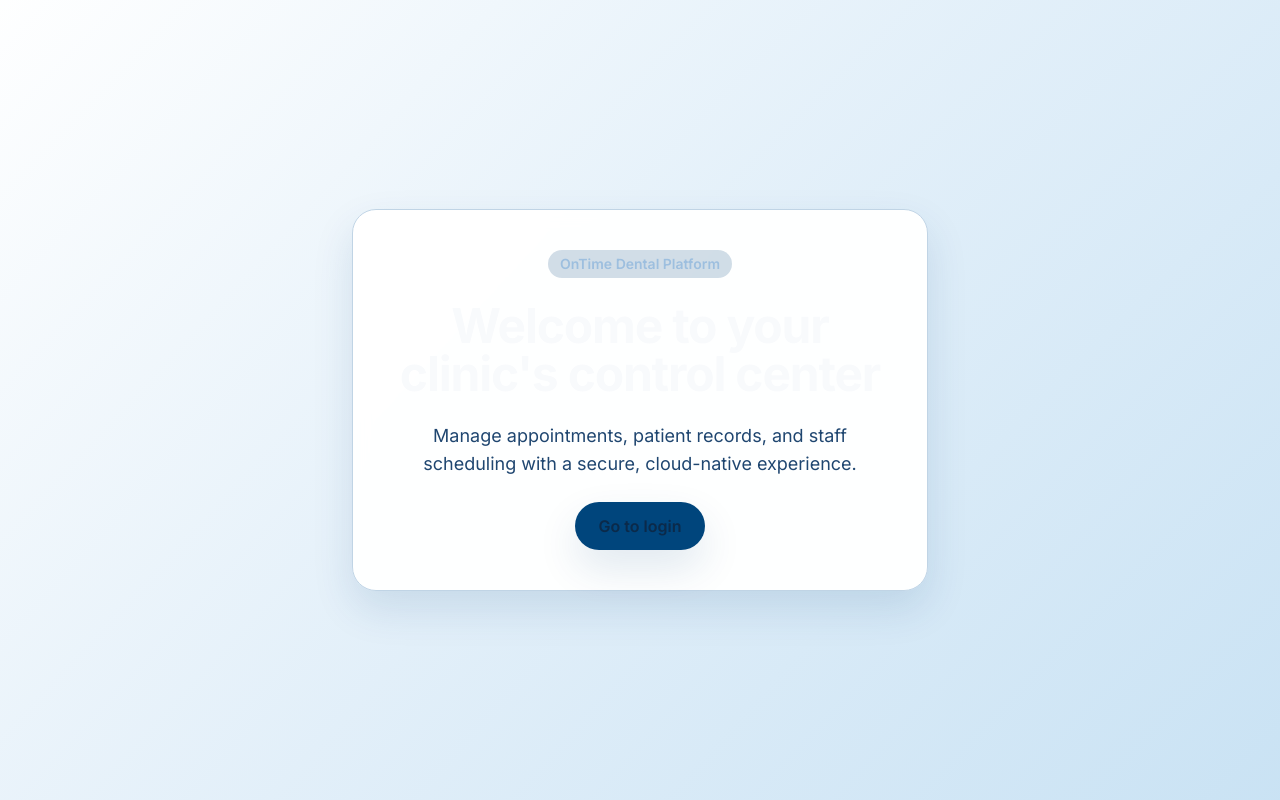
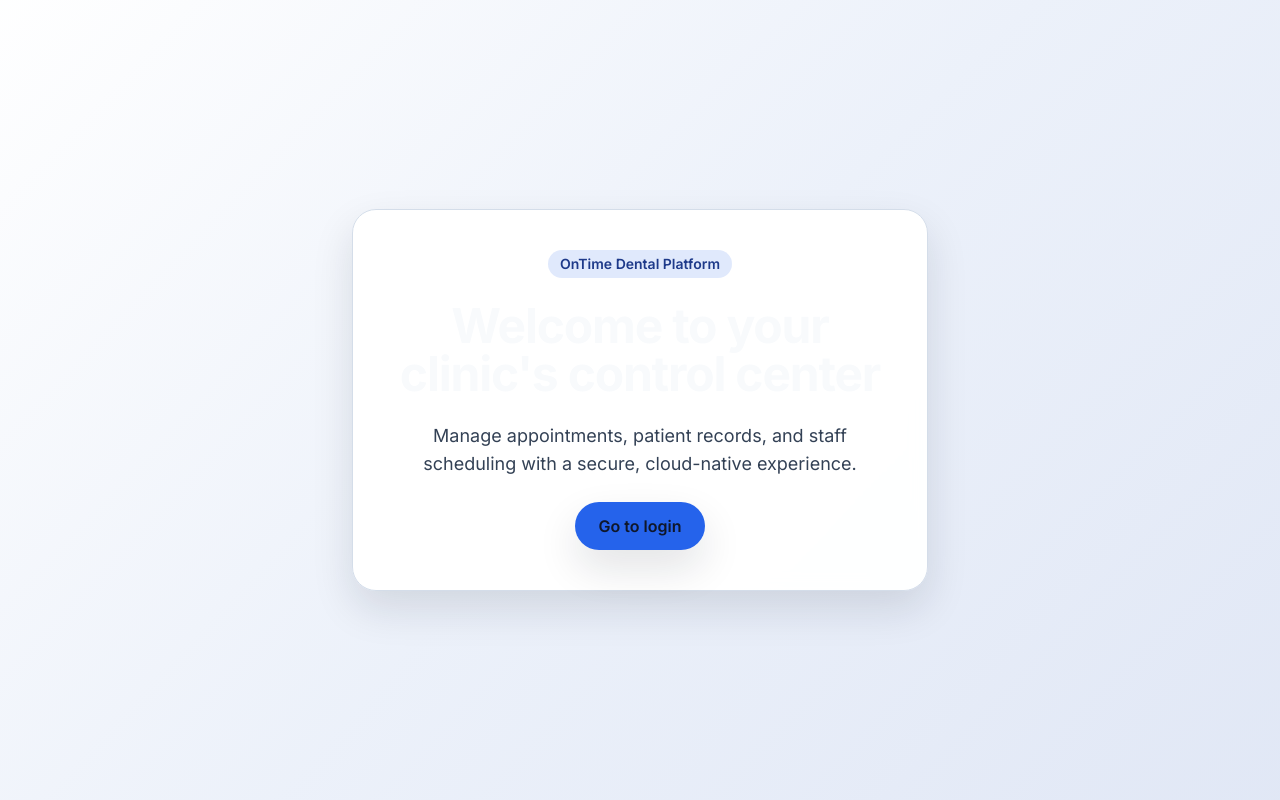
Before and after one commit to jghidalgo/ontime_dental, a Next.js app: page / in a window 1280 px wide. Built offline with nearby package versions, Linux system fonts and the light colour scheme.

Commit message:
Revert "Update brand colors for modern light and dark themes"

```diff
--- a/src/app/globals.css
+++ b/src/app/globals.css
@@ -7,176 +7,25 @@
 }
 
 body {
-  @apply bg-[#001323] text-[#e8f3fb] antialiased transition-colors duration-300 ease-out;
-  --dark-background: #001323;
-  --dark-surface: #001c36;
-  --dark-surface-soft: #022444;
-  --dark-surface-strong: #032d57;
-  --dark-border: rgba(0, 174, 239, 0.25);
-  --dark-border-strong: rgba(0, 174, 239, 0.4);
-  --dark-text: #e8f3fb;
-  --dark-text-muted: #8db7d3;
-  --brand-primary: #00457c;
-  --brand-secondary: #f36f21;
-  --brand-accent: #00aeef;
-  background-image: radial-gradient(circle at top, rgba(0, 174, 239, 0.18), rgba(0, 19, 35, 0.94));
-  color: var(--dark-text);
-  background-color: var(--dark-background);
-}
-
-body:not(.light) .bg-slate-950,
-body:not(.light) .bg-slate-950\/95,
-body:not(.light) .bg-slate-950\/90,
-body:not(.light) .bg-slate-950\/80 {
-  background-color: var(--dark-background) !important;
-}
-
-body:not(.light) .bg-slate-950\/70 {
-  background-color: rgba(0, 69, 124, 0.32) !important;
-}
-
-body:not(.light) .bg-slate-950\/60 {
-  background-color: rgba(0, 69, 124, 0.24) !important;
-}
-
-body:not(.light) .bg-slate-950\/40 {
-  background-color: rgba(0, 174, 239, 0.18) !important;
-}
-
-body:not(.light) .bg-slate-950\/30 {
-  background-color: rgba(0, 174, 239, 0.12) !important;
-}
-
-body:not(.light) .bg-slate-950\/20 {
-  background-color: rgba(0, 174, 239, 0.08) !important;
-}
-
-body:not(.light) .bg-slate-950\/10 {
-  background-color: rgba(0, 174, 239, 0.05) !important;
-}
-
-body:not(.light) .bg-slate-900,
-body:not(.light) .bg-slate-900\/95,
-body:not(.light) .bg-slate-900\/80,
-body:not(.light) .bg-slate-900\/70,
-body:not(.light) .bg-slate-900\/60 {
-  background-color: var(--dark-surface) !important;
-}
-
-body:not(.light) .bg-slate-900\/50,
-body:not(.light) .bg-slate-900\/40 {
-  background-color: rgba(0, 31, 57, 0.7) !important;
-}
-
-body:not(.light) .bg-slate-900\/30,
-body:not(.light) .bg-slate-900\/20,
-body:not(.light) .bg-slate-900\/10 {
-  background-color: rgba(0, 49, 86, 0.5) !important;
-}
-
-body:not(.light) .bg-slate-900\/5 {
-  background-color: rgba(0, 174, 239, 0.12) !important;
-}
-
-body:not(.light) .bg-slate-800,
-body:not(.light) .bg-slate-800\/60,
-body:not(.light) .bg-slate-800\/70 {
-  background-color: var(--dark-surface-soft) !important;
-}
-
-body:not(.light) .border-slate-900,
-body:not(.light) .border-slate-800,
-body:not(.light) .border-slate-700 {
-  border-color: var(--dark-border) !important;
-}
-
-body:not(.light) .border-slate-700\/70,
-body:not(.light) .border-slate-600,
-body:not(.light) .border-slate-500,
-body:not(.light) .border-white\/10,
-body:not(.light) .border-white\/5,
-body:not(.light) .border-white\/20 {
-  border-color: var(--dark-border-strong) !important;
-}
-
-body:not(.light) .text-white,
-body:not(.light) .text-slate-100,
-body:not(.light) .text-slate-200 {
-  color: var(--dark-text) !important;
-}
-
-body:not(.light) .text-slate-300 {
-  color: #bed4e6 !important;
-}
-
-body:not(.light) .text-slate-400,
-body:not(.light) .text-white\/80 {
-  color: var(--dark-text-muted) !important;
-}
-
-body:not(.light) .text-slate-500,
-body:not(.light) .text-slate-500\/80,
-body:not(.light) .text-white\/60 {
-  color: rgba(141, 183, 211, 0.8) !important;
-}
-
-body:not(.light) .text-slate-600,
-body:not(.light) .text-slate-700,
-body:not(.light) .text-white\/50 {
-  color: rgba(141, 183, 211, 0.65) !important;
-}
-
-body:not(.light) .bg-white\/5,
-body:not(.light) .bg-white\/10 {
-  background-color: rgba(0, 174, 239, 0.12) !important;
-}
-
-body:not(.light) .bg-white\/20,
-body:not(.light) .bg-white\/40 {
-  background-color: rgba(243, 111, 33, 0.16) !important;
-}
-
-body:not(.light) .bg-white\/\[0\.01\],
-body:not(.light) .bg-white\/\[0\.02\],
-body:not(.light) .bg-white\/\[0\.03\],
-body:not(.light) .bg-white\/\[0\.04\] {
-  background-color: var(--dark-surface-soft) !important;
-  border-color: var(--dark-border) !important;
-}
-
-body:not(.light) .bg-slate-500\/10,
-body:not(.light) .bg-slate-500\/15 {
-  background-color: rgba(0, 174, 239, 0.12) !important;
-}
-
-body:not(.light) .bg-slate-400\/30 {
-  background-color: rgba(0, 69, 124, 0.3) !important;
-}
-
-body:not(.light) .border-slate-400\/30,
-body:not(.light) .border-slate-400\/40 {
-  border-color: rgba(0, 174, 239, 0.35) !important;
-}
-
-body:not(.light) .ring-slate-400\/40 {
-  --tw-ring-color: rgba(0, 174, 239, 0.35) !important;
+  @apply bg-slate-950 text-slate-100 antialiased transition-colors duration-300 ease-out;
+  background-image: radial-gradient(circle at top, rgba(59, 130, 246, 0.08), rgba(15, 23, 42, 0.94));
 }
 
 body.light {
-  --light-background: #f2f7fb;
+  --light-background: #f5f7fa;
   --light-surface: #ffffff;
-  --light-surface-muted: #e6eff7;
-  --light-surface-soft: #edf4fb;
+  --light-surface-muted: #f0f4fa;
+  --light-surface-soft: #eef2f8;
   --light-surface-strong: #ffffff;
-  --light-border: #c0d4e5;
-  --light-border-strong: #9db8ce;
-  --light-text: #0b2a4a;
-  --light-text-soft: #184065;
-  --light-text-muted: #4c6c8a;
-  --light-overlay: rgba(0, 69, 124, 0.08);
-  --light-overlay-strong: rgba(0, 174, 239, 0.15);
+  --light-border: #d4dde9;
+  --light-border-strong: #c2ccdb;
+  --light-text: #0f172a;
+  --light-text-soft: #1f2a44;
+  --light-text-muted: #475569;
+  --light-overlay: rgba(37, 99, 235, 0.06);
+  --light-overlay-strong: rgba(37, 99, 235, 0.1);
   color-scheme: light;
-  background-image: radial-gradient(circle at top, rgba(0, 174, 239, 0.14), rgba(242, 247, 251, 0.98));
+  background-image: radial-gradient(circle at top, rgba(37, 99, 235, 0.08), rgba(245, 247, 250, 0.98));
   color: var(--light-text);
   background-color: var(--light-background);
 }
@@ -186,39 +35,39 @@ body.light .bg-slate-950 {
 }
 
 body.light .bg-slate-950\/95 {
-  background-color: rgba(242, 247, 251, 0.96) !important;
+  background-color: rgba(244, 247, 255, 0.94) !important;
 }
 
 body.light .bg-slate-950\/90 {
-  background-color: rgba(242, 247, 251, 0.93) !important;
+  background-color: rgba(241, 245, 249, 0.92) !important;
 }
 
 body.light .bg-slate-950\/80 {
-  background-color: rgba(0, 69, 124, 0.12) !important;
+  background-color: rgba(15, 23, 42, 0.14) !important;
 }
 
 body.light .bg-slate-950\/70 {
-  background-color: rgba(0, 69, 124, 0.1) !important;
+  background-color: rgba(15, 23, 42, 0.1) !important;
 }
 
 body.light .bg-slate-950\/60 {
-  background-color: rgba(0, 69, 124, 0.08) !important;
+  background-color: rgba(15, 23, 42, 0.08) !important;
 }
 
 body.light .bg-slate-950\/40 {
-  background-color: rgba(0, 69, 124, 0.06) !important;
+  background-color: rgba(15, 23, 42, 0.06) !important;
 }
 
 body.light .bg-slate-950\/30 {
-  background-color: rgba(0, 69, 124, 0.05) !important;
+  background-color: rgba(15, 23, 42, 0.05) !important;
 }
 
 body.light .bg-slate-950\/20 {
-  background-color: rgba(0, 69, 124, 0.04) !important;
+  background-color: rgba(15, 23, 42, 0.04) !important;
 }
 
 body.light .bg-slate-950\/10 {
-  background-color: rgba(0, 69, 124, 0.025) !important;
+  background-color: rgba(15, 23, 42, 0.03) !important;
 }
 
 body.light .bg-slate-900 {
@@ -226,7 +75,7 @@ body.light .bg-slate-900 {
 }
 
 body.light .bg-slate-900\/95 {
-  background-color: rgba(255, 255, 255, 0.98) !important;
+  background-color: var(--light-surface) !important;
 }
 
 body.light .bg-slate-900\/80,
@@ -237,26 +86,26 @@ body.light .bg-slate-900\/60 {
 
 body.light .bg-slate-900\/50,
 body.light .bg-slate-900\/40 {
-  background-color: rgba(228, 239, 249, 0.9) !important;
+  background-color: rgba(240, 244, 250, 0.94) !important;
 }
 
 body.light .bg-slate-900\/30,
 body.light .bg-slate-900\/20,
 body.light .bg-slate-900\/10 {
-  background-color: rgba(215, 233, 247, 0.82) !important;
+  background-color: rgba(238, 242, 248, 0.9) !important;
 }
 
 body.light .bg-slate-900\/5 {
-  background-color: rgba(0, 174, 239, 0.08) !important;
+  background-color: rgba(244, 247, 255, 0.45) !important;
 }
 
 body.light .bg-slate-800 {
-  background-color: rgba(203, 225, 242, 0.75) !important;
+  background-color: rgba(227, 235, 255, 0.75) !important;
 }
 
 body.light .bg-slate-800\/60,
 body.light .bg-slate-800\/70 {
-  background-color: rgba(203, 225, 242, 0.64) !important;
+  background-color: rgba(227, 235, 255, 0.64) !important;
 }
 
 body.light .border-slate-900,
@@ -277,14 +126,20 @@ body.light .border-white\/20 {
   border-color: var(--light-border) !important;
 }
 
-body.light .text-white,
-body.light .text-slate-100,
+body.light .text-white {
+  color: var(--light-text) !important;
+}
+
+body.light .text-slate-100 {
+  color: var(--light-text) !important;
+}
+
 body.light .text-slate-200 {
   color: var(--light-text) !important;
 }
 
 body.light .text-slate-300 {
-  color: #1f4670 !important;
+  color: #334155 !important;
 }
 
 body.light .text-slate-400,
@@ -295,17 +150,17 @@ body.light .text-white\/80 {
 body.light .text-slate-500,
 body.light .text-slate-500\/80,
 body.light .text-white\/60 {
-  color: #58769a !important;
+  color: #52607b !important;
 }
 
 body.light .text-slate-600,
 body.light .text-slate-700,
 body.light .text-white\/50 {
-  color: #6e87a5 !important;
+  color: #6b7b95 !important;
 }
 
 body.light .text-primary-100 {
-  color: #00457c !important;
+  color: #1d4ed8 !important;
 }
 
 body.light .bg-white\/5,
@@ -328,24 +183,24 @@ body.light .bg-white\/\[0\.04\] {
 
 body.light .bg-slate-500\/10,
 body.light .bg-slate-500\/15 {
-  background-color: rgba(0, 174, 239, 0.1) !important;
+  background-color: rgba(241, 245, 249, 0.9) !important;
 }
 
 body.light .bg-slate-400\/30 {
-  background-color: rgba(0, 174, 239, 0.18) !important;
+  background-color: rgba(37, 99, 235, 0.12) !important;
 }
 
 body.light .border-slate-400\/30,
 body.light .border-slate-400\/40 {
-  border-color: rgba(0, 174, 239, 0.25) !important;
+  border-color: rgba(37, 99, 235, 0.3) !important;
 }
 
 body.light .ring-slate-400\/40 {
-  --tw-ring-color: rgba(0, 174, 239, 0.25) !important;
+  --tw-ring-color: rgba(37, 99, 235, 0.3) !important;
 }
 
 body.light .hover\:bg-white\/10:hover {
-  background-color: rgba(0, 69, 124, 0.08) !important;
+  background-color: rgba(37, 99, 235, 0.08) !important;
 }
 
 body.light .hover\:text-white:hover {
@@ -353,33 +208,33 @@ body.light .hover\:text-white:hover {
 }
 
 body.light .hover\:border-primary-400\/40:hover {
-  border-color: rgba(0, 69, 124, 0.35) !important;
+  border-color: rgba(37, 99, 235, 0.4) !important;
 }
 
 body.light .hover\:text-primary-100:hover {
-  color: #00457c !important;
+  color: #1d4ed8 !important;
 }
 
 body.light .focus-visible\:ring-primary-400\/60:focus-visible {
-  --tw-ring-color: rgba(0, 174, 239, 0.45) !important;
+  --tw-ring-color: rgba(37, 99, 235, 0.6) !important;
 }
 
 body.light .bg-primary-500\/20,
 body.light .bg-primary-500\/15,
 body.light .bg-primary-500\/10 {
-  background-color: rgba(0, 69, 124, 0.18) !important;
+  background-color: rgba(37, 99, 235, 0.14) !important;
 }
 
 body.light .bg-primary-500 {
-  background-color: #00457c !important;
+  background-color: #2563eb !important;
 }
 
 body.light .bg-primary-400 {
-  background-color: #4f8cc2 !important;
+  background-color: #3b82f6 !important;
 }
 
 body.light .hover\:bg-primary-400:hover {
-  background-color: #4f8cc2 !important;
+  background-color: #3b82f6 !important;
 }
 
 body.light .bg-primary-500 .text-slate-950,
@@ -387,20 +242,17 @@ body.light .bg-primary-400 .text-slate-950 {
   color: #ffffff !important;
 }
 
-body.light .text-primary-200 {
-  color: #9dbfdf !important;
-}
-
+body.light .text-primary-200,
 body.light .text-primary-300 {
-  color: #78a6d2 !important;
+  color: #1e3a8a !important;
 }
 
 body.light .bg-blue-500\/10 {
-  background-color: rgba(0, 174, 239, 0.16) !important;
+  background-color: rgba(191, 219, 254, 0.7) !important;
 }
 
 body.light .text-blue-300 {
-  color: #00aeef !important;
+  color: #1d4ed8 !important;
 }
 
 body.light .bg-amber-500\/10 {
@@ -494,11 +346,11 @@ body.light .bg-red-950\/90 {
 body.light .shadow-slate-950\/40,
 body.light .shadow-slate-950\/50,
 body.light .shadow-primary-900\/40 {
-  box-shadow: 0 18px 42px rgba(0, 69, 124, 0.12) !important;
+  box-shadow: 0 18px 42px rgba(15, 23, 42, 0.12) !important;
 }
 
 body.light .shadow-\[0_40px_120px_-40px_rgba\(15\,23\,42\,0\.8\)\] {
-  box-shadow: 0 40px 120px -40px rgba(0, 69, 124, 0.18) !important;
+  box-shadow: 0 40px 120px -40px rgba(15, 23, 42, 0.15) !important;
 }
 
 body.light .backdrop-blur-sm {
@@ -509,11 +361,11 @@ body.light .bg-gradient-to-br.from-slate-900.via-slate-950.to-slate-900,
 body.light .bg-gradient-to-br.from-slate-900.via-slate-950,
 body.light .bg-gradient-to-br.from-slate-950,
 body.light .bg-gradient-to-br.from-slate-900.to-slate-900 {
-  background-image: linear-gradient(135deg, rgba(255, 255, 255, 0.97), rgba(226, 239, 249, 0.94), rgba(197, 224, 243, 0.9)) !important;
+  background-image: linear-gradient(135deg, rgba(255, 255, 255, 0.97), rgba(236, 241, 250, 0.94), rgba(223, 230, 245, 0.92)) !important;
 }
 
 body.light .bg-\[radial-gradient\(circle_at_top,_var\(--tw-gradient-stops\)\)\] {
-  background-image: radial-gradient(circle at top, rgba(0, 174, 239, 0.16), rgba(250, 252, 255, 0.97), rgba(229, 242, 250, 0.99)) !important;
+  background-image: radial-gradient(circle at top, rgba(37, 99, 235, 0.12), rgba(250, 252, 255, 0.97), rgba(239, 244, 252, 0.99)) !important;
 }
 
 body.light .via-slate-950,
@@ -522,16 +374,14 @@ body.light .to-slate-900,
 body.light .via-slate-900,
 body.light .from-slate-900 {
   --tw-gradient-from: rgba(255, 255, 255, 0.96) !important;
-  --tw-gradient-stops: var(--tw-gradient-from), rgba(214, 232, 246, 0.9), rgba(197, 224, 243, 0.88) !important;
-  --tw-gradient-to: rgba(211, 236, 248, 0.86) !important;
+  --tw-gradient-stops: var(--tw-gradient-from), rgba(215, 227, 255, 0.92), rgba(192, 210, 255, 0.88) !important;
+  --tw-gradient-to: rgba(216, 228, 255, 0.85) !important;
 }
 
 body.light input,
 body.light textarea,
 body.light select {
   @apply bg-white text-slate-800;
-  color: var(--light-text);
-  border-color: var(--light-border);
 }
 
 input, button {
--- a/tailwind.config.ts
+++ b/tailwind.config.ts
@@ -11,40 +11,16 @@ const config: Config = {
     extend: {
       colors: {
         primary: {
-          50: '#e6f2f9',
-          100: '#c2d9ec',
-          200: '#9dbfdf',
-          300: '#78a6d2',
-          400: '#4f8cc2',
-          500: '#00457c',
-          600: '#003b68',
-          700: '#003056',
-          800: '#002543',
-          900: '#001b31'
-        },
-        secondary: {
-          50: '#fff2e8',
-          100: '#ffd9c2',
-          200: '#ffb383',
-          300: '#ff8c45',
-          400: '#ff751f',
-          500: '#f36f21',
-          600: '#d8611d',
-          700: '#b75019',
-          800: '#944015',
-          900: '#743210'
-        },
-        accent: {
-          50: '#e6f8fe',
-          100: '#c0ecfb',
-          200: '#99dff9',
-          300: '#73d2f6',
-          400: '#4ac4f3',
-          500: '#00aeef',
-          600: '#0098d1',
-          700: '#007fae',
-          800: '#00678c',
-          900: '#004a63'
+          50: '#eff6ff',
+          100: '#dbeafe',
+          200: '#bfdbfe',
+          300: '#93c5fd',
+          400: '#60a5fa',
+          500: '#3b82f6',
+          600: '#2563eb',
+          700: '#1d4ed8',
+          800: '#1e40af',
+          900: '#1e3a8a'
         }
       }
     }
```
